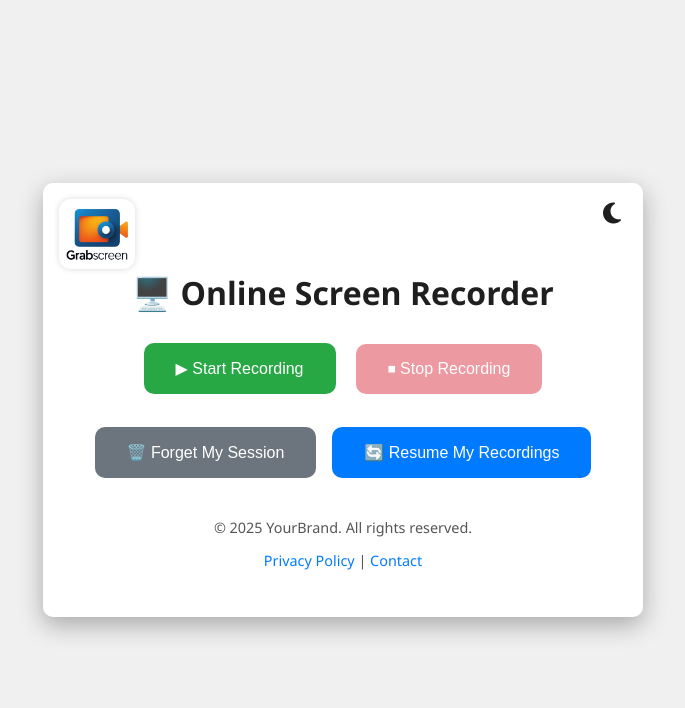
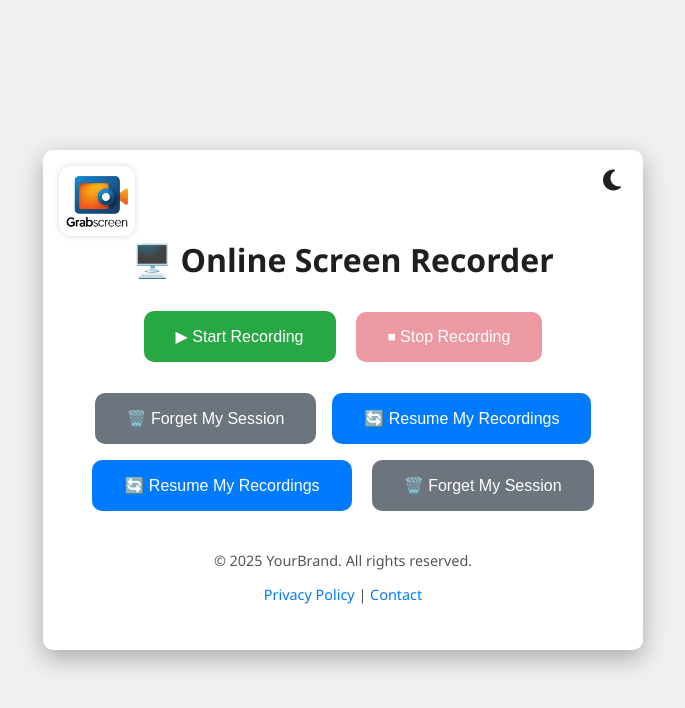
Before and after one commit to sikandarimran01/screen-recorder, a Flask app: page / in a window 1280 px wide. Shown: the top 708 px of the page, without its empty margins (297-982 px from the left). Run offline with Flask 3, Linux system fonts and the light colour scheme; parts of the project's set-up code (start-up, migrations or seed data) failed here and were passed over.

Commit message:
Update index.html

```diff
--- a/templates/index.html
+++ b/templates/index.html
@@ -82,10 +82,10 @@
 
     <!-- Share dropdown -->
 <!-- Share dropdown -->
+<!-- Share dropdown -->
 <div id="shareWrap" class="hidden">
   <button id="shareBtn" class="btn share">📤 Share ▼</button>
   <ul id="shareMenu" class="dropdown">
-    <!-- Fix this line -->
     <li><button id="copySecure">🔒 Secure Link (15 min)</button></li>
     <li><button id="copyLink">🔗 Copy Link</button></li>
     <li><button id="shareEmail">📧 Email</button></li>
@@ -93,6 +93,13 @@
     <li><button id="openEmbed">💻 Embed Code</button></li>
   </ul>
 </div>
+
+<!-- Magic Session Controls -->
+<div id="sessionActions">
+  <button id="resumeBtn" class="btn">🔄 Resume My Recordings</button>
+  <button id="forgetSession" class="btn cancel">🗑️ Forget My Session</button>
+</div>
+
 
 
     <!-- Clip panel -->
```
